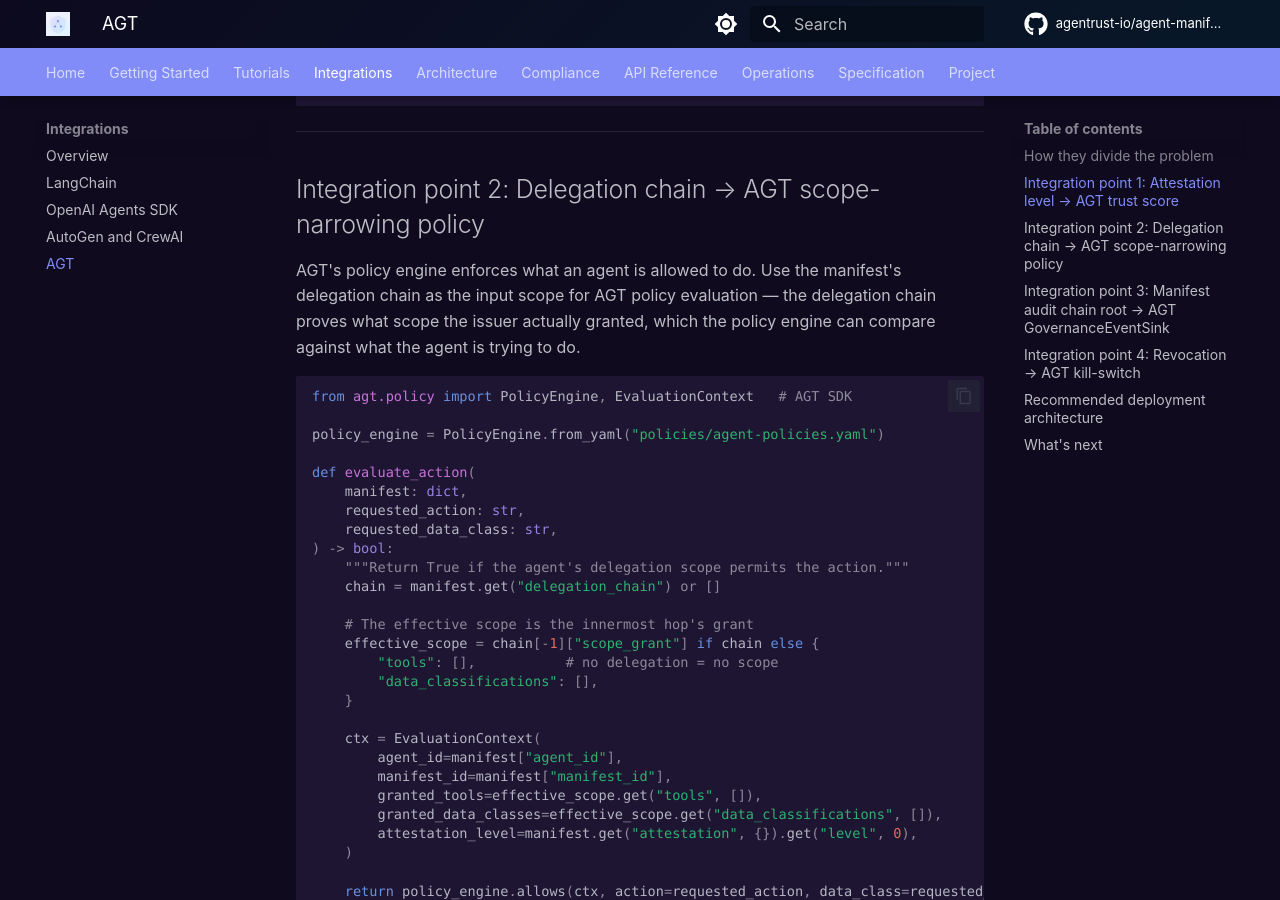
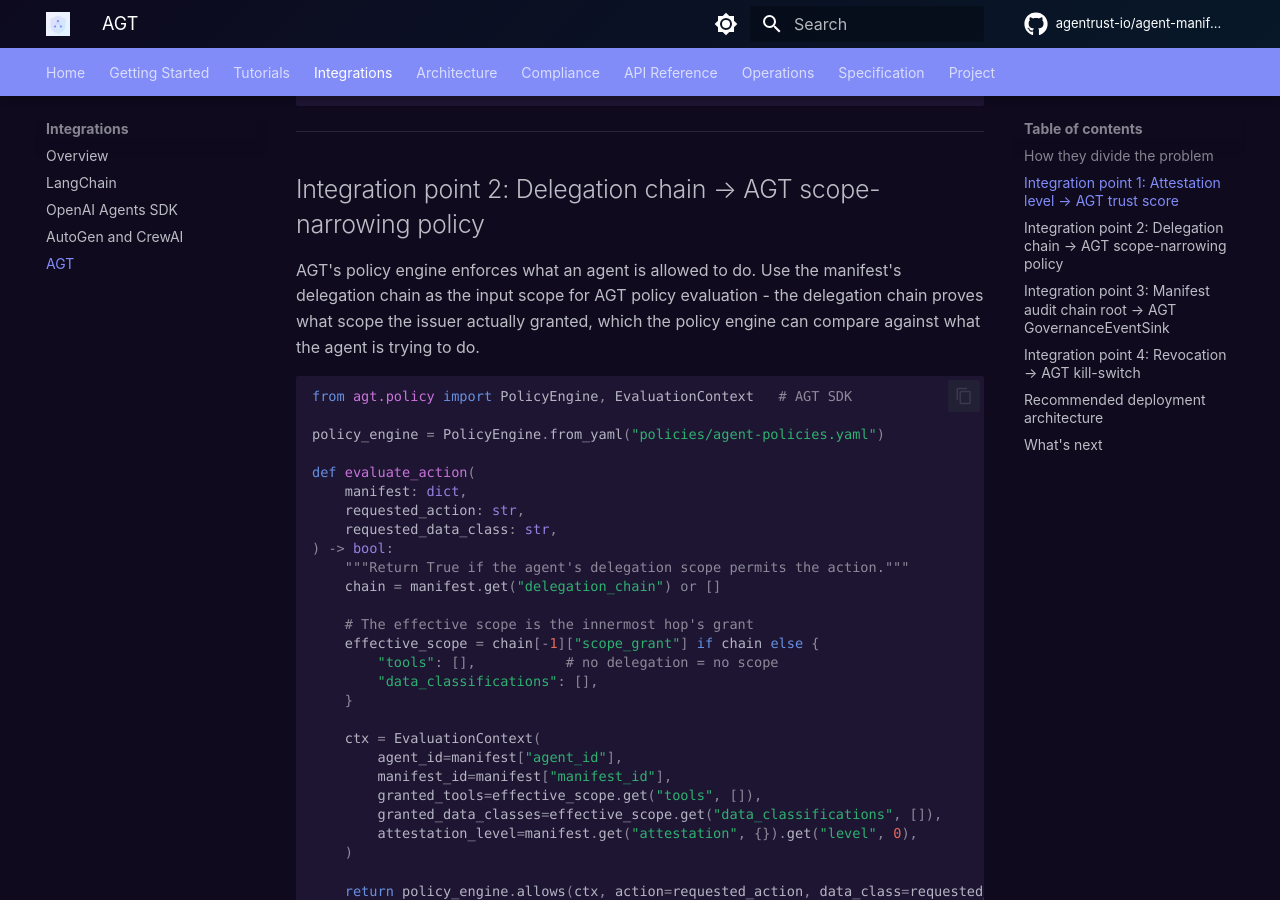
Before and after one commit to agentrust-io/agent-manifest, an MkDocs documentation site: the page built from docs/integrations/agt.md, in a window 1280 px wide and 900 px high, scrolled down 1606 px. Built offline with MkDocs 1.6.1 and Material for MkDocs 9.7.7, drawn with Linux system fonts in a browser that asks for light colours; some web fonts are replaced; comment, search, counter and statistics services are not loaded; some of the changed text lies outside the part shown.

Commit message:
docs: remove em dashes

````diff
--- a/docs/integrations/agt.md
+++ b/docs/integrations/agt.md
@@ -6,9 +6,9 @@
 
 | Concern | agent-manifest | AGT |
 |---------|---------------|-----|
-| **Who is this agent?** | SPIFFE identity, signed manifest | — |
-| **What has it been bound to?** | Artifact hashes (model, prompt, tools) | — |
-| **Is it attested?** | TPM / SEV-SNP / TDX / OPAQUE | — |
+| **Who is this agent?** | SPIFFE identity, signed manifest |  -  |
+| **What has it been bound to?** | Artifact hashes (model, prompt, tools) |  -  |
+| **Is it attested?** | TPM / SEV-SNP / TDX / OPAQUE |  -  |
 | **Can it be trusted right now?** | Revocation check, expiry | Trust score (time-decayed, context-sensitive) |
 | **What can it do?** | Delegation chain scope | Policy engine (YAML, structural typing) |
 | **What has it done?** | Merkle audit chain root | Observability, GovernanceEventSink |
@@ -55,7 +55,7 @@
 
 ## Integration point 2: Delegation chain → AGT scope-narrowing policy
 
-AGT's policy engine enforces what an agent is allowed to do. Use the manifest's delegation chain as the input scope for AGT policy evaluation — the delegation chain proves what scope the issuer actually granted, which the policy engine can compare against what the agent is trying to do.
+AGT's policy engine enforces what an agent is allowed to do. Use the manifest's delegation chain as the input scope for AGT policy evaluation  -  the delegation chain proves what scope the issuer actually granted, which the policy engine can compare against what the agent is trying to do.
 
 ```python
 from agt.policy import PolicyEngine, EvaluationContext   # AGT SDK
@@ -201,6 +201,6 @@
 
 ## What's next
 
-- [Tutorial: Server-side verification](../tutorials/server-side-verification.md) — the verification sidecar in detail
-- [Tutorial: Revocation and key rotation](../tutorials/revocation.md) — manual revocation flow complementing AGT kill-switch
-- [AGT documentation](https://github.com/microsoft/agent-governance-toolkit) — full AGT reference
+- [Tutorial: Server-side verification](../tutorials/server-side-verification.md)  -  the verification sidecar in detail
+- [Tutorial: Revocation and key rotation](../tutorials/revocation.md)  -  manual revocation flow complementing AGT kill-switch
+- [AGT documentation](https://github.com/microsoft/agent-governance-toolkit)  -  full AGT reference
````
